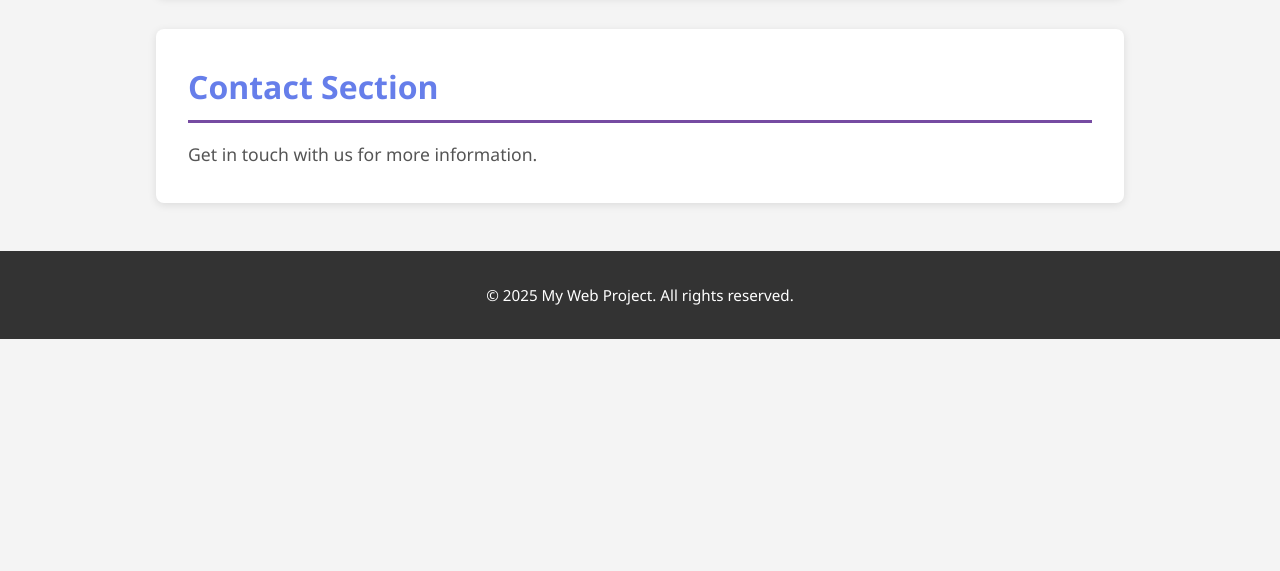
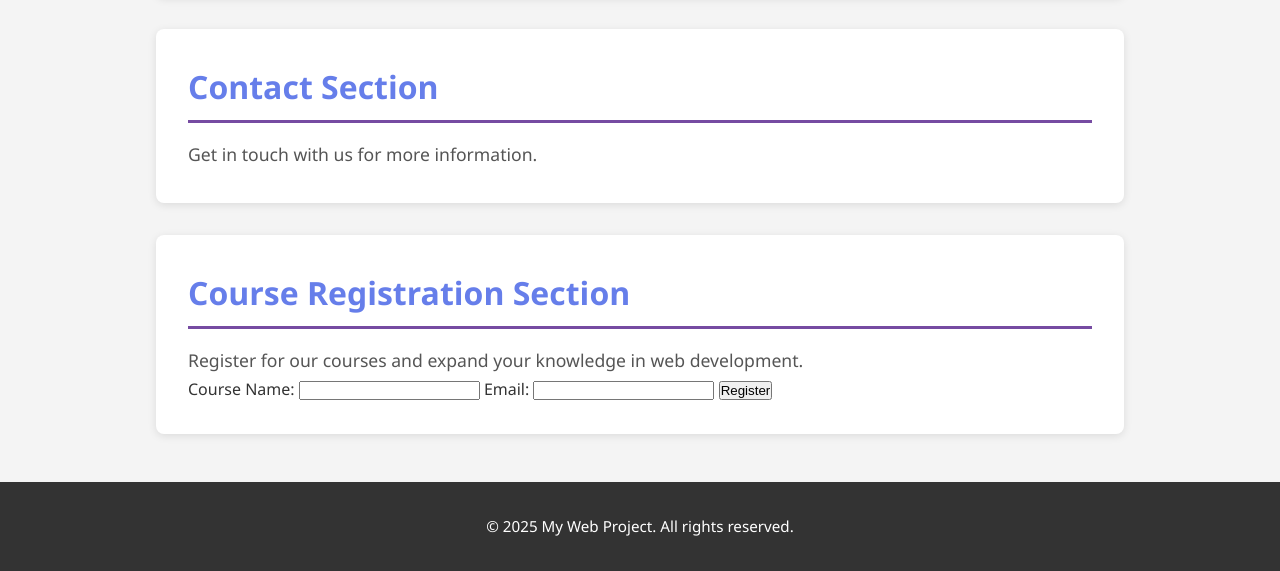
Before and after one commit to Kuladeep06/-2400031192--SkillEndSemExam, a plain HTML site: page index.html in a window 1280 px wide. Shown: the part 790-1361 px from the top of the page. Before the commit the page ends 1129 px from the top, so only its background shows below. Drawn offline with Linux system fonts and the light colour scheme.

Commit message:
Add Course Registration feature to index.html

```diff
--- a/index.html
+++ b/index.html
@@ -39,6 +39,18 @@
             <h2>Contact Section</h2>
             <p>Get in touch with us for more information.</p>
         </section>
+
+                <section id="course-registration">
+            <h2>Course Registration Section</h2>
+            <p>Register for our courses and expand your knowledge in web development.</p>
+            <form>
+                <label for="course-name">Course Name:</label>
+                <input type="text" id="course-name" name="course-name" required>
+                <label for="email">Email:</label>
+                <input type="email" id="email" name="email" required>
+                <button type="submit">Register</button>
+            </form>
+        </section>
     </main>
 
     <footer>
```
